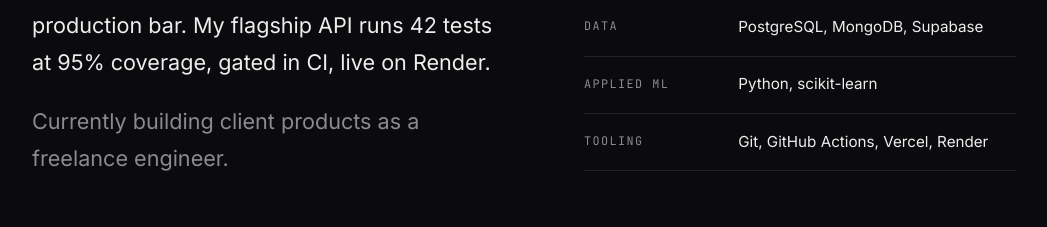
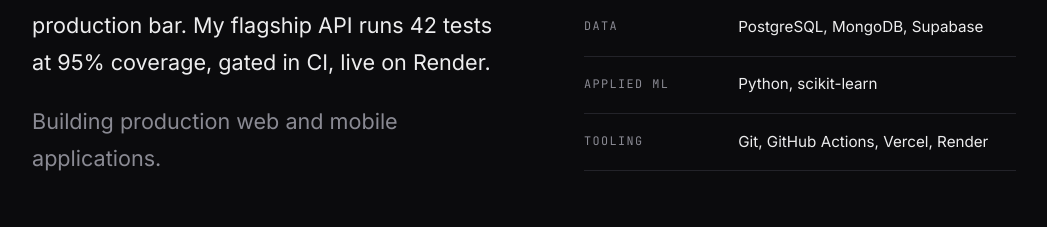
Before and after one commit to eniolatalabi/talabi-portfolio, a React (Vite) app: page / in a window 1280 px wide. Shown: the part 1143-1370 px from the top of the page, without its empty margins (116-1163 px from the left). Built offline with nearby package versions, Linux system fonts and the light colour scheme; no server answers.

Commit message:
edit: about paragraph refined

```diff
--- a/src/Components/About.jsx
+++ b/src/Components/About.jsx
@@ -2,7 +2,10 @@ import React from "react";
 import "./About.css";
 
 const SKILLS = [
-  { label: "Frontend", value: "React, Next.js, React Native, TypeScript, Tailwind CSS" },
+  {
+    label: "Frontend",
+    value: "React, Next.js, React Native, TypeScript, Tailwind CSS",
+  },
   { label: "Backend", value: "FastAPI, Node.js, Express, REST, JWT" },
   { label: "Data", value: "PostgreSQL, MongoDB, Supabase" },
   { label: "Applied ML", value: "Python, scikit-learn" },
@@ -24,7 +27,7 @@ const About = () => {
               flagship API runs 42 tests at 95% coverage, gated in CI, live on
               Render.
             </p>
-            <p>Currently building client products as a freelance engineer.</p>
+            <p>Building production web and mobile applications.</p>
           </div>
 
           <div className="about-skills">
```
